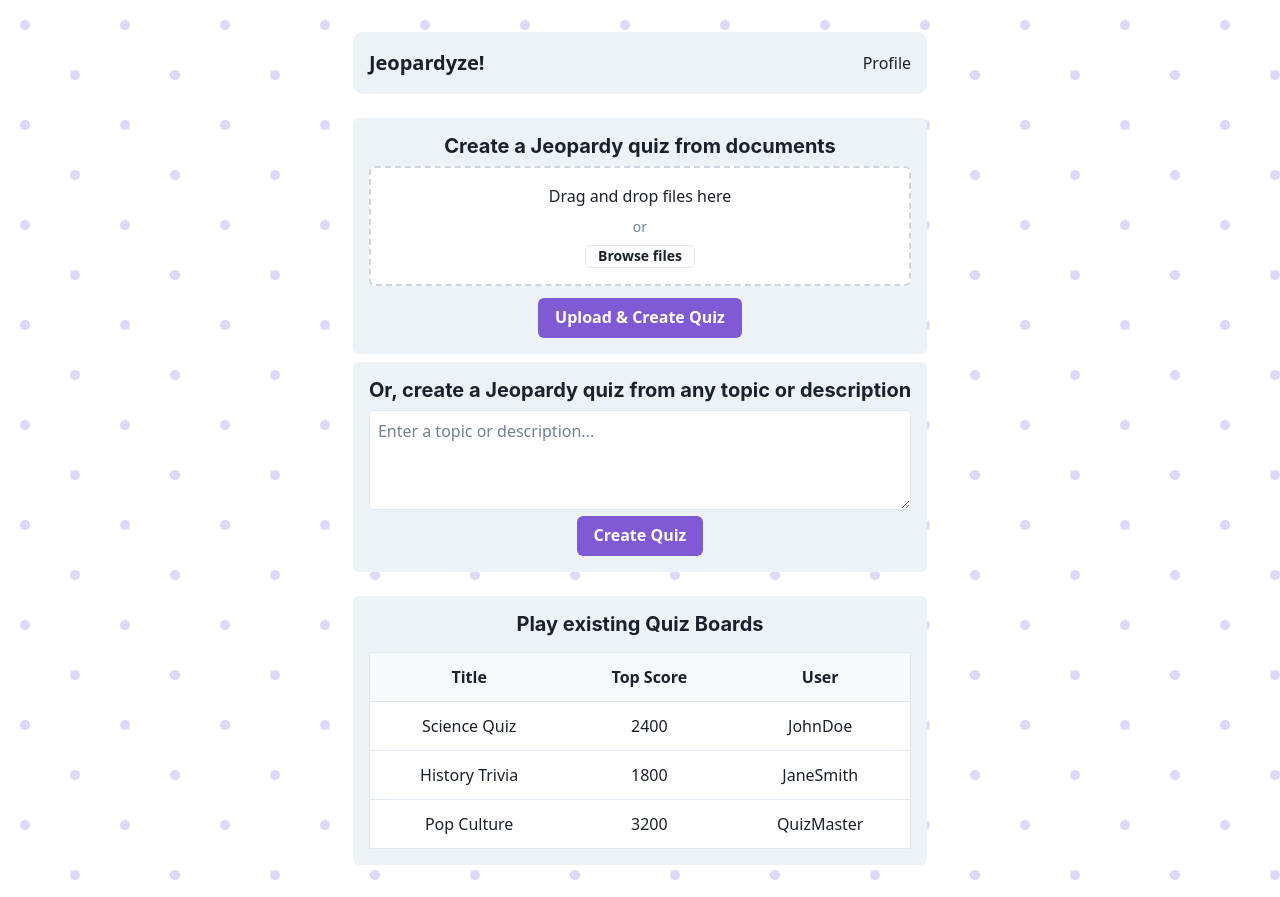
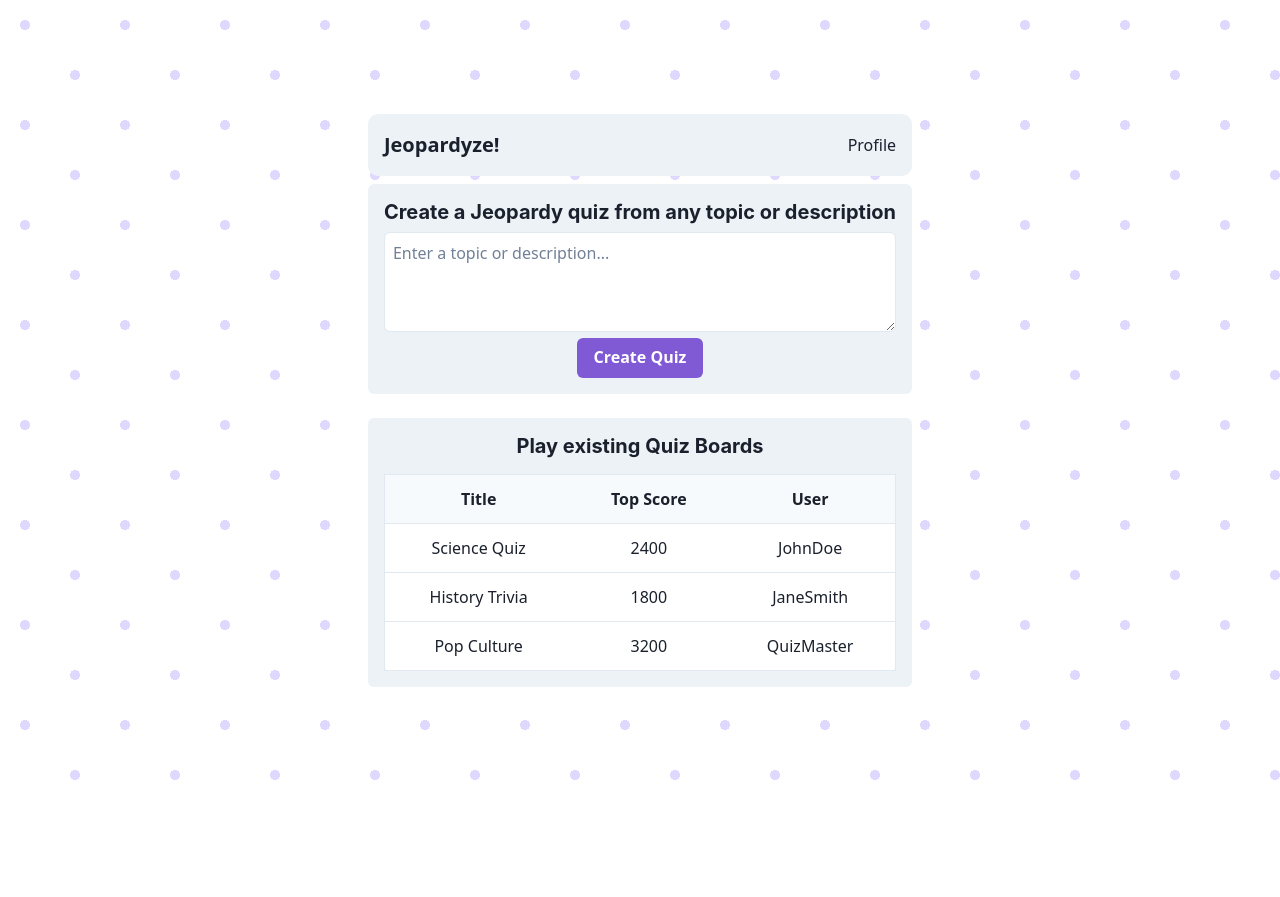
Before and after one commit to mental1337/jeopardyze, a React (Vite) app in the folder frontend/: page / in a window 1280 px wide. After the commit the page ends 800 px from the top, so only its background shows below. Built offline with nearby package versions, Linux system fonts and the light colour scheme.

Commit message:
no upload

```diff
--- a/frontend/package.json
+++ b/frontend/package.json
@@ -11,6 +11,7 @@
   },
   "dependencies": {
     "@chakra-ui/react": "^2.10.3",
+    "axios": "^1.9.0",
     "react": "^19.0.0",
     "react-dom": "^19.0.0",
     "react-router-dom": "^7.5.3"
--- a/frontend/src/components/CreateFromText.tsx
+++ b/frontend/src/components/CreateFromText.tsx
@@ -3,7 +3,7 @@ import {  Box, Heading, Text, Button } from '@chakra-ui/react'
 export default function CreateFromText() {
     return (
         <Box p={4} bg="gray.100" borderRadius="md">
-            <Heading size="md" mb={2}>Or, create a Jeopardy quiz from any topic or description</Heading>
+            <Heading size="md" mb={2}>Create a Jeopardy quiz from any topic or description</Heading>
             <Box
             as="textarea"
             p={2}
--- a/frontend/src/pages/Home.tsx
+++ b/frontend/src/pages/Home.tsx
@@ -15,9 +15,6 @@ const Home = () => {
 
                     <Navbar />
 
-                    {/* First section - Document upload */}
-                    <CreateFromUpload />
-
                     {/* Second section - Topic description */}
                     <CreateFromText />
 
```
Also changed, not shown: 1 other file (tests, documents, lock files or other folders).
